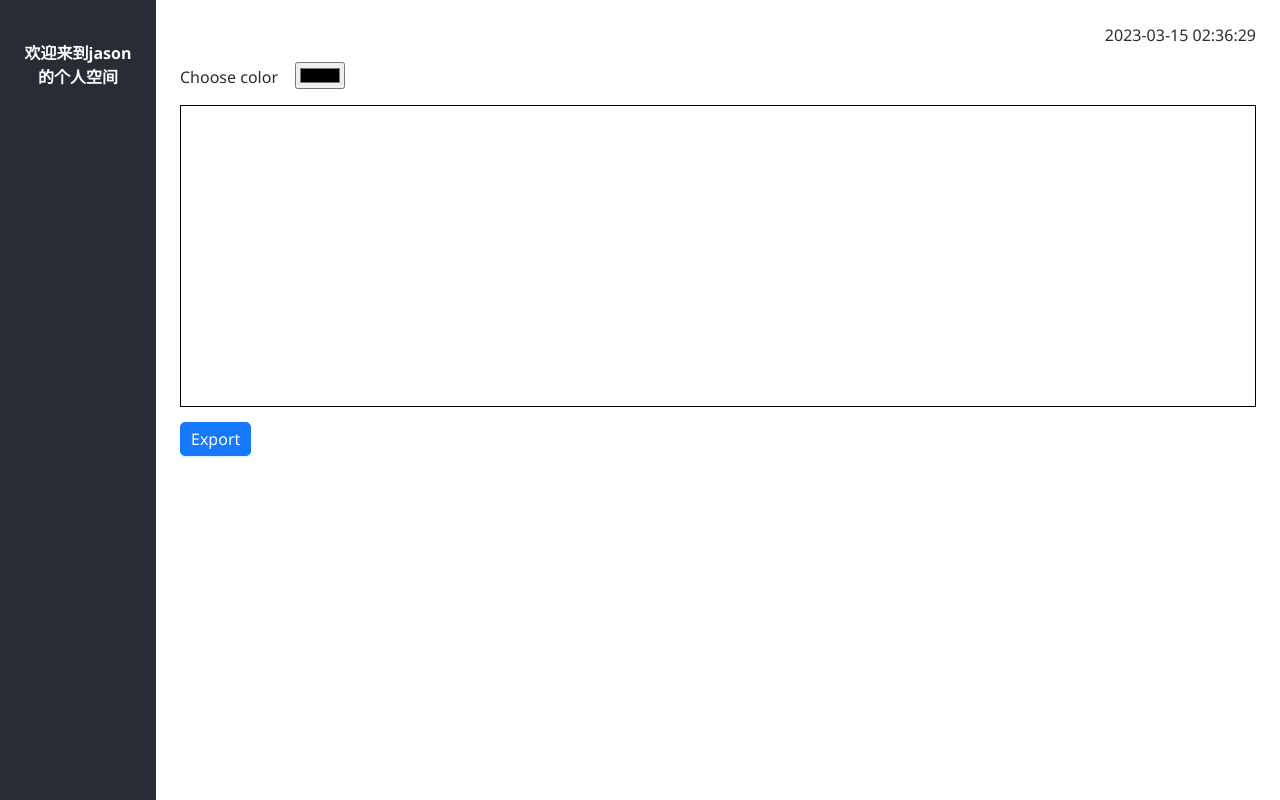
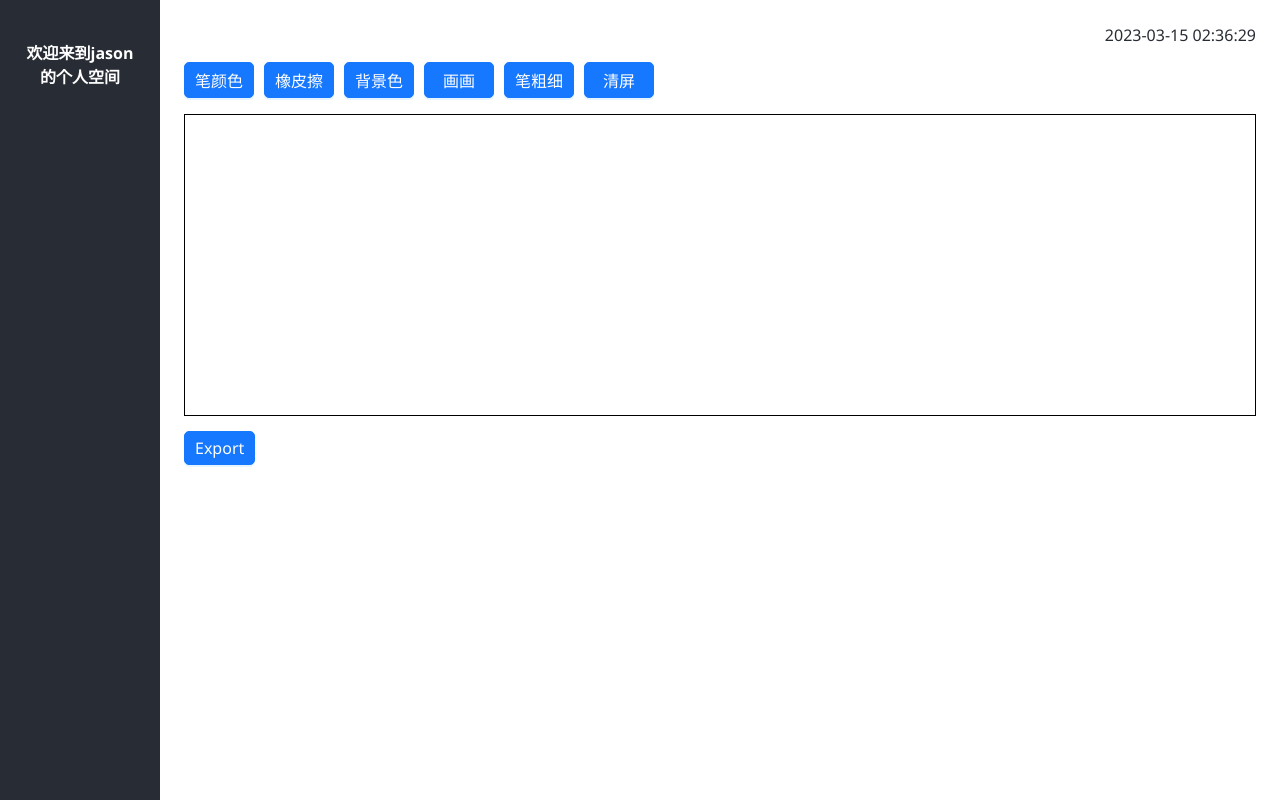
Before and after one commit to jasonzxw/react-cloud, a React (Create React App) app: page / in a window 1280 px wide. Built offline with nearby package versions, Linux system fonts and the light colour scheme.

Commit message:
画板增加擦除、粗细、颜色、优化锯齿但不明显

```diff
--- a/src/components/Button/Button.css
+++ b/src/components/Button/Button.css
@@ -1,5 +1,6 @@
 .btn-default{
     box-shadow: 0 2px 0 rgb(5 145 255 / 10%);
+    transition: transform 1s ease-in-out;
 }
 .btn-primary{
     min-width: 70px;
@@ -23,3 +24,7 @@
     cursor: pointer;
     opacity: .65;
 }
+
+.btn_active{
+    transform: translateY(-10px);
+}
--- a/src/components/Button/Button.js
+++ b/src/components/Button/Button.js
@@ -1,11 +1,19 @@
+/*
+ * @author: jason_zuo
+ * @LastEditors: jason_zuo
+ * @LastEditTime: 2023-03-20 14:40:30
+ * @FilePath: \react-cloud\src\components\Button\Button.js
+ */
+import {forwardRef} from 'react'
 import './Button.css'
 
-const Button = ({text,click,type='btn-default'}) => {
+const Button = forwardRef((props,ref = null) => {
+    const {text,click,type='btn-default' , id=""} = props ;
     return (
-        <div className={['btn-primary',type].join(' ')} onClick={click}>
+        <div className={['btn-primary',type].join(' ')} onClick={click} ref={ref} id={id}>
             {text}
         </div>
     )
-}
+})
 
 export default Button
--- a/src/components/DrawPanel/DrawPanel.css
+++ b/src/components/DrawPanel/DrawPanel.css
@@ -8,7 +8,48 @@
     border: 1px solid black;
 }
 
-.draw-container .color-select{
+.draw-container  .draw-action .color-select{
+    display: flex;
+    align-items: center;
     text-align: left;
     font-weight: 500;
 }
+
+.draw-container  .draw-action{
+    display: flex;
+    flex-wrap: wrap;
+}
+.draw-container  .draw-action .clean-select ,
+.draw-container  .draw-action  .draw-select ,
+.draw-container  .draw-action .backgroundcolor-select,
+.draw-container  .draw-action .linewidth-select,
+.draw-container  .draw-action .clearscreen-select{
+    text-align: left;
+    margin-left: 10px;
+}
+
+.color-example{
+    display: none;
+    border-radius: 50%;
+    margin-left: 10px;
+    /* display: inline-block; */
+    width: 24px;
+    height: 24px;
+    transition: all 1s ease-in-out;
+}
+
+input[type = color]{
+    position: absolute;
+    top: -99px;
+}
+
+@media only screen and (max-width: 700px){
+    .draw-container  .draw-action .linewidth-select,
+    .draw-container  .draw-action .clearscreen-select{
+        margin-left: 0px;
+        margin-top: 16px;
+    }
+    .draw-container  .draw-action .clearscreen-select{
+        margin-left: 10px;
+    }
+}
--- a/src/components/DrawPanel/DrawPanel.js
+++ b/src/components/DrawPanel/DrawPanel.js
@@ -1,48 +1,74 @@
 /*
  * @author: jason_zuo
  * @LastEditors: jason_zuo
- * @LastEditTime: 2023-03-17 17:04:55
+ * @LastEditTime: 2023-03-20 16:44:36
  * @FilePath: \react-cloud\src\components\DrawPanel\DrawPanel.js
  */
 import { useEffect, useRef } from "react";
 import "./DrawPanel.css";
 import Download from "../DownLoad/Download";
 import { getCurrentDate } from "../../Utils/date";
+import Button from "../Button/Button";
 const DrawPanel = ({ width = 100, height = 300 }) => {
   let colorRef = useRef();
+  let backgroundColorRef = useRef()
   let canvasRef = useRef();
   let isDarwingRef = useRef(false);
+  let isCleaningRef = useRef(false);
   let darwStartPosition = useRef();
+  let drawLinwWidth = useRef(2.0) ;
+  let cleanStarPosition = useRef();
 
   useEffect(() => {
     let drawContainerEl = document.getElementById("draw-container");
     let canvasEl = document.getElementById("draw-panel");
-    canvasEl.width = drawContainerEl.clientWidth;
+    let width = (canvasEl.width = drawContainerEl.clientWidth);
+    let { height } = canvasEl.getBoundingClientRect();
+    // 解决锯齿但是不明显
+    const init = () => {
+      const dlp = window.devicePixelRatio;
+      const screenScale = window.screen.width / 750
+      canvasEl.style.width = width + "px";
+      canvasEl.style.height = height + "px";
+
+      canvasEl.width = parseInt(screenScale * width) * dlp
+      canvasEl.height = parseInt(screenScale * height) * dlp
+
+    //   canvasEl.width = width * dlp;
+    //   canvasEl.height = height * dlp;
+      let ctx = canvasEl.getContext("2d");
+      ctx.scale(devicePixelRatio * screenScale, devicePixelRatio * screenScale);
+    };
+    init();
 
     const drawStatrt = (e) => {
-      isDarwingRef.current = true;
-      const isTouch = e instanceof TouchEvent ;
-      const {left,top} = canvasEl.getBoundingClientRect();
+      if (!isCleaningRef.current) {
+        isDarwingRef.current = true;
+      }
       darwStartPosition.current = {
-        x: isTouch?  e.touches[0].clientX - left: e.offsetX,
-        y: isTouch?  e.touches[0].clientY -top : e.offsetY,
+        x: e.offsetX,
+        y: e.offsetY,
       };
       let canvasCtxRef = canvasRef.current.getContext("2d");
-      canvasCtxRef.strokeStyle  = colorRef.current.value;
+      canvasCtxRef.lineWidth  = drawLinwWidth.current;
+      canvasCtxRef.strokeStyle = colorRef.current.value;
       canvasCtxRef.beginPath();
     };
+
     const remove = (e) => {
       if (isDarwingRef.current) {
-        const isTouch = e instanceof TouchEvent ;
         let ctx = canvasRef.current.getContext("2d");
-        const {left,top} = canvasEl.getBoundingClientRect();
         ctx.moveTo(darwStartPosition.current.x, darwStartPosition.current.y);
-        isTouch? ctx.lineTo(e.touches[0].clientX -left ,e.touches[0].clientY - top ) : ctx.lineTo(e.offsetX, e.offsetY);
+        ctx.lineTo(e.offsetX, e.offsetY);
         ctx.stroke();
         darwStartPosition.current = {
-            x: isTouch?  e.touches[0].clientX - left: e.offsetX,
-            y: isTouch?  e.touches[0].clientY -top: e.offsetY,
+          x: e.offsetX,
+          y: e.offsetY,
         };
+      }
+      if (isCleaningRef.current) {
+        let ctx = canvasRef.current.getContext("2d");
+        ctx.clearRect(e.offsetX, e.offsetY, 10, 10);
       }
     };
 
@@ -51,22 +77,62 @@ const DrawPanel = ({ width = 100, height = 300 }) => {
       isDarwingRef.current = false;
       canvasCtxRef.closePath();
     };
+
+    const mobileDrawStatrt = (e) => {
+      e.preventDefault();
+      if (!isCleaningRef.current) {
+        isDarwingRef.current = true;
+      }
+      const { left, top } = canvasEl.getBoundingClientRect();
+      darwStartPosition.current = {
+        x: e.touches[0].clientX - left,
+        y: e.touches[0].clientY - top,
+      };
+      let canvasCtxRef = canvasRef.current.getContext("2d");
+      canvasCtxRef.lineWidth  = drawLinwWidth.current;
+      canvasCtxRef.strokeStyle = colorRef.current.value;
+      canvasCtxRef.beginPath();
+    };
+
+    const mobileRemove = (e) => {
+      e.preventDefault();
+      if (isDarwingRef.current) {
+        let ctx = canvasRef.current.getContext("2d");
+        const { left, top } = canvasEl.getBoundingClientRect();
+        ctx.moveTo(darwStartPosition.current.x, darwStartPosition.current.y);
+        ctx.lineTo(e.touches[0].clientX - left, e.touches[0].clientY - top);
+        ctx.stroke();
+        darwStartPosition.current = {
+          x: e.touches[0].clientX - left,
+          y: e.touches[0].clientY - top,
+        };
+      }
+      if (isCleaningRef.current) {
+        let ctx = canvasRef.current.getContext("2d");
+        const { left, top } = canvasEl.getBoundingClientRect();
+        ctx.clearRect(
+          e.touches[0].clientX - left,
+          e.touches[0].clientY - top,
+          10,
+          10
+        );
+      }
+    };
+
+    const mobileEndDraw = (e) => {
+      e.preventDefault();
+      let canvasCtxRef = canvasRef.current.getContext("2d");
+      isDarwingRef.current = false;
+      canvasCtxRef.closePath();
+    };
+
     canvasEl.addEventListener("mousedown", drawStatrt);
     canvasEl.addEventListener("mousemove", remove);
     canvasEl.addEventListener("mouseup", endDraw);
     canvasEl.addEventListener("mouseleave", endDraw);
-    canvasEl.addEventListener("touchstart", (e)=> {
-        e.preventDefault()
-        drawStatrt(e)
-    });
-    canvasEl.addEventListener("touchmove", (e) => {
-        e.preventDefault()
-        remove(e)
-    });
-    canvasEl.addEventListener("touchend", (e) =>{
-        e.preventDefault()
-        endDraw(e)
-    });
+    canvasEl.addEventListener("touchstart", mobileDrawStatrt);
+    canvasEl.addEventListener("touchmove", mobileRemove);
+    canvasEl.addEventListener("touchend", mobileEndDraw);
   }, []);
 
   const generateUrl = () => {
@@ -80,15 +146,101 @@ const DrawPanel = ({ width = 100, height = 300 }) => {
     return fileName + "-" + year + "-" + month + "-" + day;
   };
 
-  const changeColor = () => {
-    console.log(colorRef.current.value)
+
+
+  const showColorExample = () => {
+    // const el = document.getElementById("color-example");
+    // el.style.display = "inline-block";
+    // el.style.backgroundColor = colorRef.current.value;
+    const btn = document.getElementById('btn_colorpen')
+    btn.style.backgroundColor = colorRef.current.value;
+    btn.style.borderColor = colorRef.current.value;
+  };
+
+
+
+  const showCanvasBackgroundColor = () => {
+    const el = document.getElementById("draw-panel");
+    el.style.borderColor = backgroundColorRef.current.value;
+    el.style.borderWidth = '1px'
+    el.style.backgroundColor = backgroundColorRef.current.value;
+
+    const btn = document.getElementById('btn_backgrouncolor');
+    btn.style.backgroundColor = backgroundColorRef.current.value;
+    btn.style.borderColor = backgroundColorRef.current.value;
+  };
+
+  const changeColor = (e) => {
+    colorRef.current.click();
+    actionAnimaton();
+    e.target.classList.add('btn_active');
+  };
+
+  const changeBackgroundColor = (e) => {
+    backgroundColorRef.current.click();
+    actionAnimaton();
+    e.target.classList.add('btn_active');
+  };
+
+  const enableCleaneStatus = (e) => {
+    isDarwingRef.current = false;
+    isCleaningRef.current = true;
+    actionAnimaton();
+    e.target.classList.add('btn_active');
+  };
+
+  const disableCleaneStatus = (e) => {
+    isCleaningRef.current = false;
+    actionAnimaton();
+    e.target.classList.add('btn_active');
+  };
+
+  const expandLineWidth = (e) => {
+    actionAnimaton();
+    drawLinwWidth.current += 2.0
+    e.target.classList.add('btn_active');
+
   }
+  const cleanScreen = (e) => {
+    actionAnimaton();
+    let canvasCtxRef = canvasRef.current.getContext("2d");
+    canvasCtxRef.clearRect(0,0,canvasRef.current.width,canvasRef.current.height)
+    e.target.classList.add('btn_active');
+  }
+
+  const actionAnimaton = () => {
+    const btn_ilst = ['btn_colorpen' ,'btn_colorclean','btn_draw' , 'btn_backgrouncolor','btn_linewidth','btn_clearscreen'];
+    btn_ilst.forEach(id => {
+        const el = document.getElementById(id);
+        el.classList.remove('btn_active');
+    })
+  }
+
 
   return (
     <div className="draw-container" id="draw-container">
-      <div className="color-select">
-        <label>Choose color &nbsp;&nbsp;&nbsp;</label>
-        <input type="color" ref={colorRef} onChange={changeColor}/>
+      <div className="draw-action">
+        <div className="color-select">
+          <Button text={"笔颜色"} click={changeColor} id='btn_colorpen'/>
+          <span id="color-example" className="color-example"></span>
+          <input type="color" ref={colorRef} onChange={showColorExample}/>
+        </div>
+        <div className="clean-select">
+          <Button text={"橡皮擦"} click={enableCleaneStatus} id='btn_colorclean'/>
+        </div>
+        <div className="backgroundcolor-select">
+          <Button text={"背景色"} click={changeBackgroundColor} id='btn_backgrouncolor'/>
+          <input type="color" ref={backgroundColorRef} onChange={showCanvasBackgroundColor} />
+        </div>
+        <div className="draw-select">
+          <Button text={"画画"} click={disableCleaneStatus} id='btn_draw'/>
+        </div>
+        <div className="linewidth-select">
+          <Button text={"笔粗细"} click={expandLineWidth} id='btn_linewidth'/>
+        </div>
+        <div className="clearscreen-select">
+          <Button text={"清屏"} click={cleanScreen} id='btn_clearscreen'/>
+        </div>
       </div>
       <canvas
         className="draw-panel"
```
